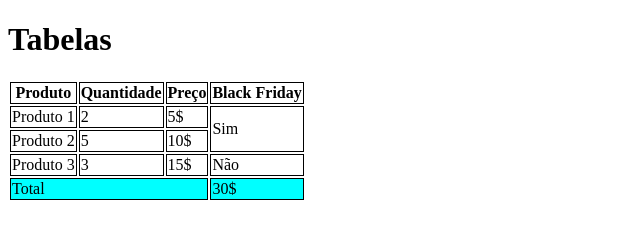
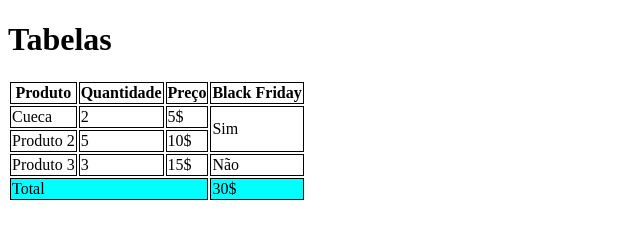
Before and after one commit to diogogualberto/aula-tabela, a plain HTML site: page index.html in a window 1280 px wide. Shown: the full height of the page, 0-640 px from the left. Drawn offline with Linux system fonts and the light colour scheme.

Commit message:
trocado de produto 1 para cueca

```diff
--- a/index.html
+++ b/index.html
@@ -33,7 +33,7 @@
 
     <tbody>
       <tr>
-        <td>Produto 1</td>
+        <td>Cueca</td>
         <td>2</td>
         <td>5$</td>
         <td rowspan="2">Sim</td>
```
